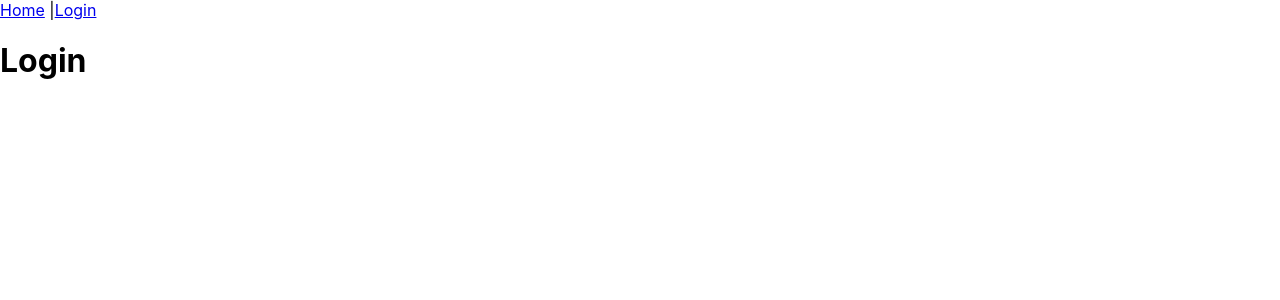
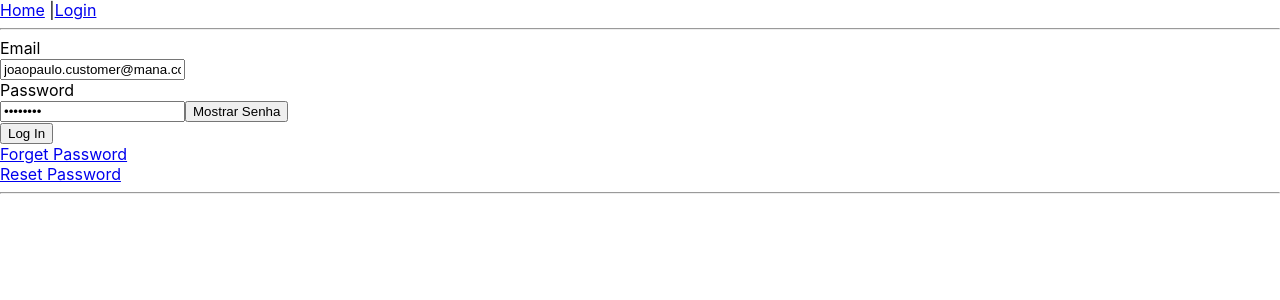
Before and after one commit to jpcordio/mana-app, a React (Create React App) app: page /login in a window 1280 px wide. Shown: the top 300 px of the page. Built offline with nearby package versions, Linux system fonts and the light colour scheme.

Commit message:
creating login page

```diff
--- /dev/null
+++ b/src/components/LoginAction.js
@@ -0,0 +1,91 @@
+import axios from "axios";
+import { useState } from "react";
+
+function LoginAction(props) {
+
+  //var [response, setResponse] = "";
+  var [emailAddress, setEmailAddress] = useState('joaopaulo.customer@mana.com');
+  var [password, setPassword] = useState('12345678');
+  var [inputType, setInputType] = useState('password');
+
+
+  //////////////////////////////////// Handle the fields ////////////////////////////////////
+
+  function handleEmail(e) {
+    e.preventDefault();
+    setEmailAddress(e.target.value);
+  }
+
+  // handle password
+  function handlePassword(e) {
+    e.preventDefault();
+    setPassword(e.target.value);
+  }
+
+  //////////////////////////////////// handle the "show/hide" password and confirm password ////////////////////////////////////
+
+  // handle password
+  function togglePasswordVisibility(e) {
+    e.preventDefault();
+    setInputType(inputType === 'password' ? 'text' : 'password');
+  }
+
+  //////////////////////////////////// Handles the Log In ////////////////////////////////////
+  async function handleLogIn(e) {
+    e.preventDefault();
+
+    try {
+      const response = await axios.post('http://localhost:3000/api/auth/sign_in', {
+      email: emailAddress,
+      password: password
+    });
+
+    // Access to the headers
+    const headers = response.headers;
+    console.log("Headers: ", headers);
+
+    const accessToken = response.headers['access-token'];
+    console.log("Access Token:", accessToken);
+    const client = response.headers['client'];
+    console.log("Client:", client);
+
+    // comment it when the project is finished
+    alert('Login is working!');
+
+  } catch (error) {
+    if (error.response) {
+      console.error("Erro on the request:", error.response.data);
+    } else {
+        console.error("Unknown Erro:", error.message);
+    }
+      alert('Error to login.');
+    }
+  }
+
+  return (
+    <div className="">
+
+      <hr />
+
+      <label for="email">Email</label><br></br>
+      <input type="email" id="email" name="email" value={emailAddress} onChange={handleEmail} /><br></br>
+
+      <label for="password">Password</label><br></br>
+      <input type={inputType} id="password" name="password" value={password} onChange={handlePassword} />
+      <button onClick={togglePasswordVisibility}>
+        {inputType === 'password' ? 'Mostrar Senha' : 'Esconder Senha'}
+      </button><br />
+
+      <button onClick={handleLogIn}>Log In</button> <br />
+
+
+      <a href="/forgot-password">Forget Password</a> <br />
+      <a href="/resend-confirmation">Reset Password</a><br />
+
+      <hr />
+
+    </div>
+  );
+}
+
+  export default LoginAction;
--- a/src/views/Login.js
+++ b/src/views/Login.js
@@ -1,11 +1,11 @@
-import Access from "../components/Access";
+import LoginAction from "../components/LoginAction";
 
 function Login() {
   return (
     <div className="login">
 
 
-      <h1>Login</h1>
+      <LoginAction />
 
 
 
```
Also changed, not shown: src/components/Login.js (deleted).
